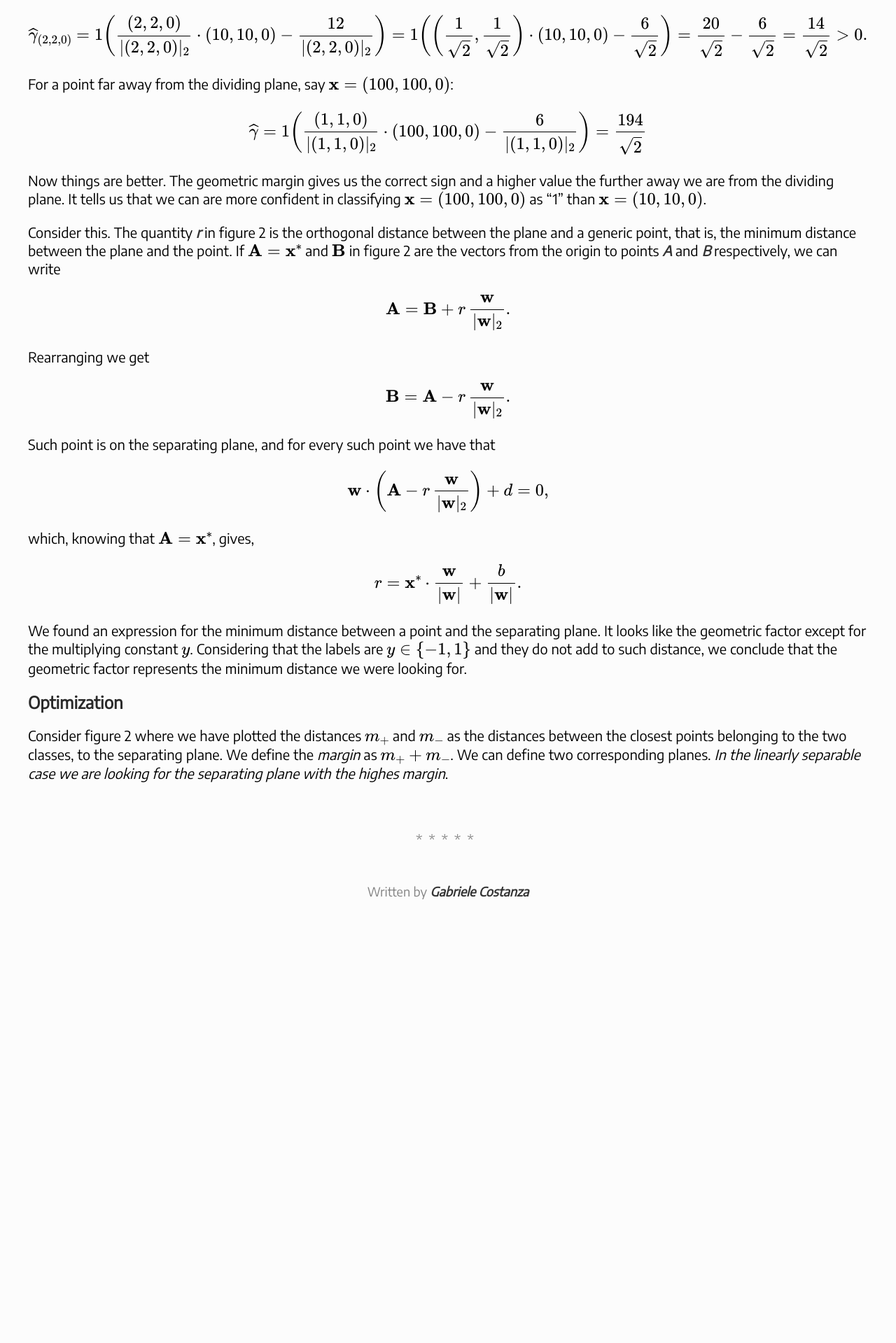
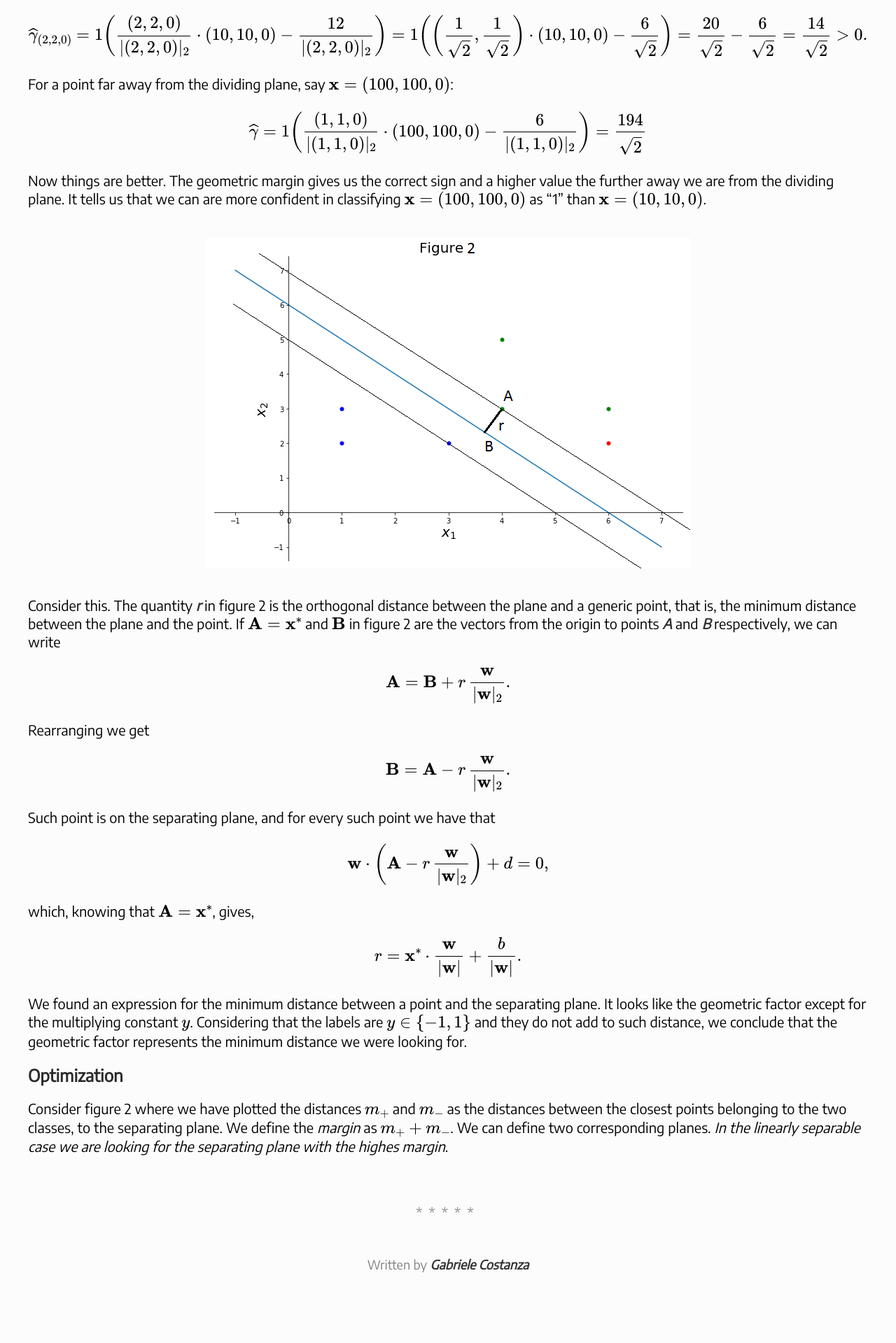
Before and after one commit to FullSimplify/FullSimplify.github.io, a Jekyll site: the page built from _posts/2000-01-03-SVM-a-gentle-introduction-01.md, in a window 1280 px wide. Shown: the part 3025-4944 px from the top of the page at 70% size. Built offline with Jekyll 4.4.1, drawn with Linux system fonts in a browser that asks for light colours; some web fonts are replaced; formulas are drawn with MathJax 3; before the commit the page ends 4411 px from its top, so only the background shows below that.

Commit message:
Update 2000-01-03-SVM-a-gentle-introduction-01.md

```diff
--- a/_posts/2000-01-03-SVM-a-gentle-introduction-01.md
+++ b/_posts/2000-01-03-SVM-a-gentle-introduction-01.md
@@ -98,6 +98,8 @@ For a point far away from the dividing plane, say $$\mathbf{x}=(100, 100, 0)$$:
 
 Now things are better. The geometric margin gives us the correct sign and a higher value the further away we are from the dividing plane. It tells us that we can are more confident in classifying $$\mathbf{x}=(100, 100, 0)$$ as "1" than $$\mathbf{x}=(10, 10, 0)$$.
 
+![png](/SVM01/Untitled_1_0_2.png?raw=true)
+
 Consider this. The quantity **r** in figure 2 is the orthogonal distance between the plane and a generic point, that is, the minimum distance between the plane and the point. If $$\mathbf{A} = \mathbf{x}^*$$ and $$\mathbf{B}$$ in figure 2 are the vectors from the origin to points **A** and **B** respectively, we can write
 
 \begin{equation}
```
